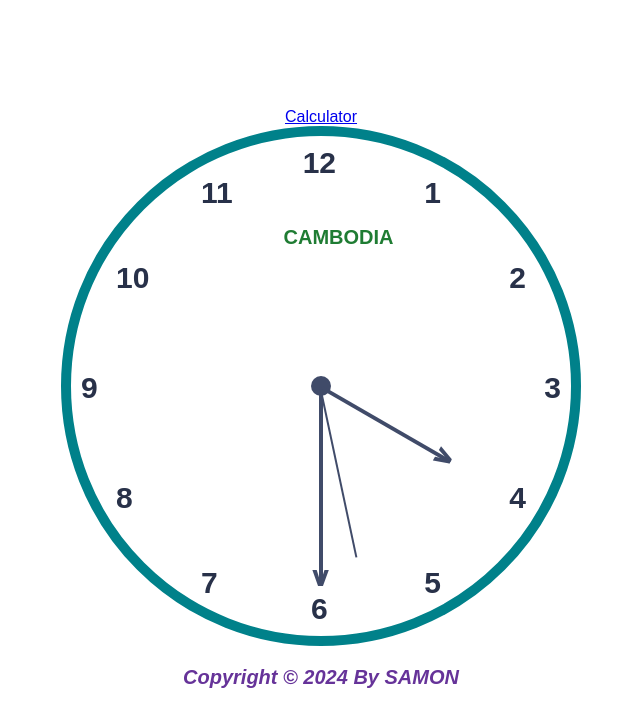
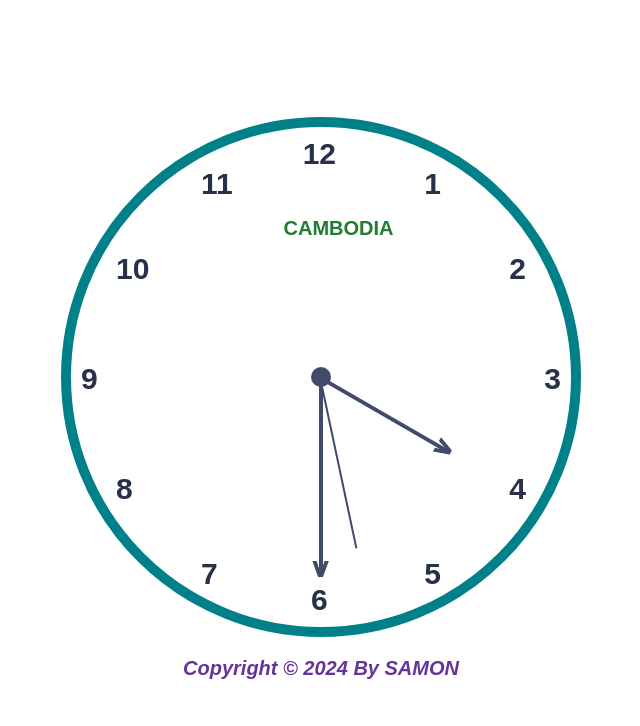
Before and after one commit to sm-owner/watch, a plain HTML site: page watch.html in a window 1280 px wide. Shown: the whole page, without its empty margins (319-959 px from the left). Drawn offline with Linux system fonts and the light colour scheme.

Commit message:
remove calculator link on watch

```diff
--- a/watch.html
+++ b/watch.html
@@ -9,7 +9,6 @@
 </head>
 
 <body>
-    <a href="/watch/calculate.html">Calculator</a>
     <div class="clock-dial">
         <div class="point"></div>
         <div class="brand">CAMBODIA</div>
```
